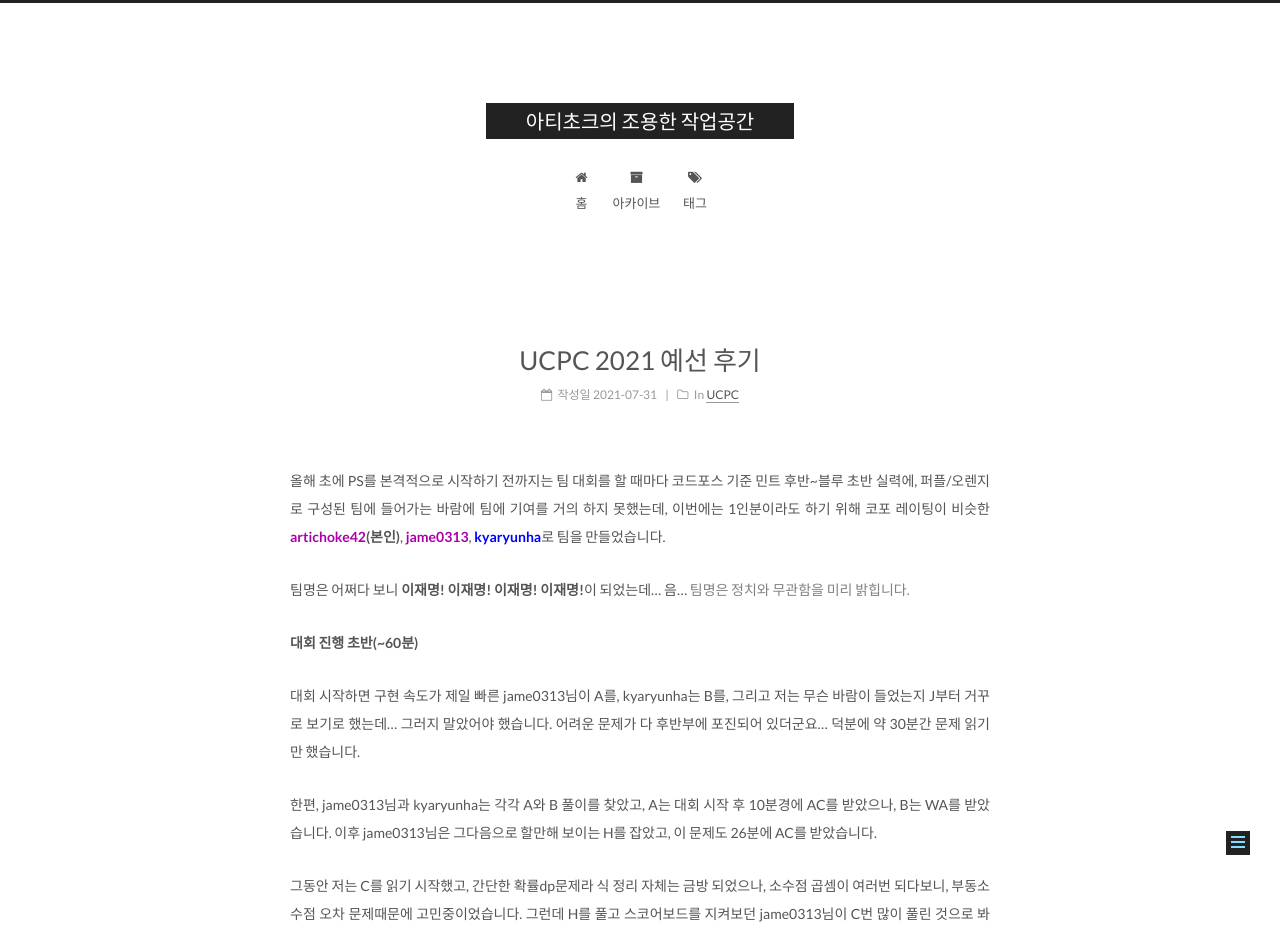
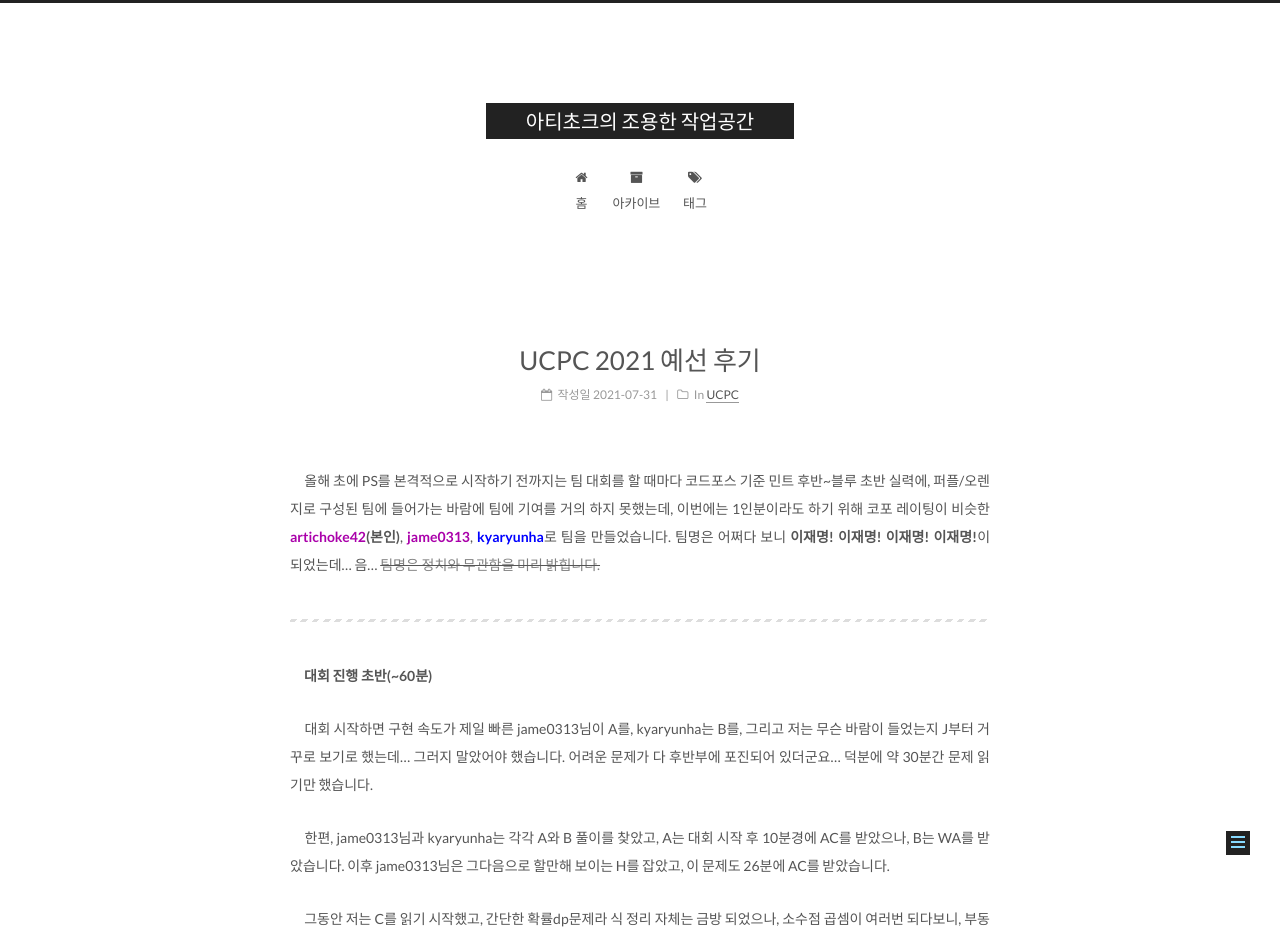
Before and after one commit to you4rin/you4rin.github.io, a Jekyll site: the page built from _posts/2021-07-31-UCPC-2021-예선-후기.md, in a window 1280 px wide. Shown: the top 933 px of the page. Built offline with Jekyll 4.4.1, drawn with Linux system fonts in a browser that asks for light colours.

Commit message:
change blog post format

```diff
--- a/_posts/2021-07-31-UCPC-2021-예선-후기.md
+++ b/_posts/2021-07-31-UCPC-2021-예선-후기.md
@@ -5,31 +5,30 @@ categories:
 tags:
 ---
 
-올해 초에 PS를 본격적으로 시작하기 전까지는 팀 대회를 할 때마다 코드포스 기준 민트 후반~블루 초반 실력에, 퍼플/오렌지로 구성된 팀에 들어가는 바람에 팀에 기여를 거의 하지 못했는데, 이번에는 1인분이라도 하기 위해 코포 레이팅이 비슷한 **<font color='#aa00aa'>artichoke42</font>(본인)**, **<font color='#aa00aa'>jame0313</font>**, **<font color='#0000ff'>kyaryunha</font>**로 팀을 만들었습니다.
+　올해 초에 PS를 본격적으로 시작하기 전까지는 팀 대회를 할 때마다 코드포스 기준 민트 후반~블루 초반 실력에, 퍼플/오렌지로 구성된 팀에 들어가는 바람에 팀에 기여를 거의 하지 못했는데, 이번에는 1인분이라도 하기 위해 코포 레이팅이 비슷한 **<font color='#aa00aa'>artichoke42</font>(본인)**, **<font color='#aa00aa'>jame0313</font>**, **<font color='#0000ff'>kyaryunha</font>**로 팀을 만들었습니다. 팀명은 어쩌다 보니 **이재명! 이재명! 이재명! 이재명!**이 되었는데... 음... ~~<font color='#808080'>팀명은 정치와 무관함을 미리 밝힙니다.</font>~~
+<hr/>
 
-팀명은 어쩌다 보니 **이재명! 이재명! 이재명! 이재명!**이 되었는데... 음... <font color='#808080'>팀명은 정치와 무관함을 미리 밝힙니다.</font>
+　**대회 진행 초반(~60분)**
 
+　대회 시작하면 구현 속도가 제일 빠른 jame0313님이 A를, kyaryunha는 B를, 그리고 저는 무슨 바람이 들었는지 J부터 거꾸로 보기로 했는데... 그러지 말았어야 했습니다. 어려운 문제가 다 후반부에 포진되어 있더군요... 덕분에 약 30분간 문제 읽기만 했습니다.
 
-**대회 진행 초반(~60분)**
+　한편, jame0313님과 kyaryunha는 각각 A와 B 풀이를 찾았고, A는 대회 시작 후 10분경에 AC를 받았으나, B는 WA를 받았습니다. 이후 jame0313님은 그다음으로 할만해 보이는 H를 잡았고, 이 문제도 26분에 AC를 받았습니다.
 
-대회 시작하면 구현 속도가 제일 빠른 jame0313님이 A를, kyaryunha는 B를, 그리고 저는 무슨 바람이 들었는지 J부터 거꾸로 보기로 했는데... 그러지 말았어야 했습니다. 어려운 문제가 다 후반부에 포진되어 있더군요... 덕분에 약 30분간 문제 읽기만 했습니다.
+　그동안 저는 C를 읽기 시작했고, 간단한 확률dp문제라 식 정리 자체는 금방 되었으나, 소수점 곱셈이 여러번 되다보니, 부동소수점 오차 문제때문에 고민중이었습니다. 그런데 H를 풀고 스코어보드를 지켜보던 jame0313님이 C번 많이 풀린 것으로 봐서 부동소수점 문제가 없을 것 같다고, 믿음의 long double을 써보겠다고 해서, 정리한 식을 넘겨주고, 저는 B를 오래 잡고 있었던 kyaryunha의 B 코드를 보고, 반례를 던져줬습니다. 그 결과, C는 40분에 AC, B는 51분에 AC를 받았습니다.
+<hr/>
 
-한편, jame0313님과 kyaryunha는 각각 A와 B 풀이를 찾았고, A는 대회 시작 후 10분경에 AC를 받았으나, B는 WA를 받았습니다. 이후 jame0313님은 그다음으로 할만해 보이는 H를 잡았고, 이 문제도 26분에 AC를 받았습니다.
+　**대회 진행 중반(~120분)**
 
-그동안 저는 C를 읽기 시작했고, 간단한 확률dp문제라 식 정리 자체는 금방 되었으나, 소수점 곱셈이 여러번 되다보니, 부동소수점 오차 문제때문에 고민중이었습니다. 그런데 H를 풀고 스코어보드를 지켜보던 jame0313님이 C번 많이 풀린 것으로 봐서 부동소수점 문제가 없을 것 같다고, 믿음의 long double을 써보겠다고 해서, 정리한 식을 넘겨주고, 저는 B를 오래 잡고 있었던 kyaryunha의 B 코드를 보고, 반례를 던져줬습니다. 그 결과, C는 40분에 AC, B는 51분에 AC를 받았습니다.
+　4솔브 이후 스코어보드를 봤을때, D랑 G가 많이 풀려서, 제가 D를, 나머지 두명은 G를 같이 논의해보기로 했습니다. D는 지문 읽자마자 dp라는 생각이 들어서 dp로 풀었다가 WA를 맞았는데, 다시 생각해보니 믿음의 그리디(?)가 가능해보여서 제출했고, 이번에는 AC(61분)을 받았습니다.
 
+　이후 셋이서 다같이 G로 30분간 뇌절하다가, 스코어보드 상으로 E랑 I를 푼 사람이 많아서 저는 E랑 I를 손대기 시작했습니다. E는 naive하게는 N-K+1개의 길이 K의 연속한 구간에 대해 t값을 기준으로 삼분탐색하면 될 것 같다고 팀원들에게 전달했더니, jame0313님이 세그트리 쓰면 O(Nlg^2N)에 가능할 것 같다고 해서 코딩을 맡겼고, I는 constructive한 풀이를 금방 찾았으나, 구현이 많이 빡세보였습니다. 둘다 구현하다가 뇌절할 것 같아서 각각 I 코딩을 따로 하기로 했는데, 사실 코딩 시작한 시점이 대회 시작 90분 전이었음에도 대회 종료 전에 코딩 끝낼 자신이 없었습니다..
+<hr/>
 
-**대회 진행 중반(~120분)**
+　**대회 후반(~180분)**
 
-4솔브 이후 스코어보드를 봤을때, D랑 G가 많이 풀려서, 제가 D를, 나머지 두명은 G를 같이 논의해보기로 했습니다. D는 지문 읽자마자 dp라는 생각이 들어서 dp로 풀었다가 WA를 맞았는데, 다시 생각해보니 믿음의 그리디(?)가 가능해보여서 제출했고, 이번에는 AC(61분)을 받았습니다.
-
-이후 셋이서 다같이 G로 30분간 뇌절하다가, 스코어보드 상으로 E랑 I를 푼 사람이 많아서 저는 E랑 I를 손대기 시작했습니다. E는 naive하게는 N-K+1개의 길이 K의 연속한 구간에 대해 t값을 기준으로 삼분탐색하면 될 것 같다고 팀원들에게 전달했더니, jame0313님이 세그트리 쓰면 O(Nlg^2N)에 가능할 것 같다고 해서 코딩을 맡겼고, I는 constructive한 풀이를 금방 찾았으나, 구현이 많이 빡세보였습니다. 둘다 구현하다가 뇌절할 것 같아서 각각 I 코딩을 따로 하기로 했는데, 사실 코딩 시작한 시점이 대회 시작 90분 전이었음에도 대회 종료 전에 코딩 끝낼 자신이 없었습니다..
-
-
-**대회 후반(~180분)**
-
-구현을 맡긴 H에서 131분에 AC를 받았고, jame0313님은 다시 G를 풀기로 했습니다. 그리고 I 코딩 진행도가 kyaryunha쪽이 더 되어있는 것 같아, I 구현을 그쪽에 맡기고 저도 G 풀이 생각하는 쪽으로 선회했습니다. 그러던 중 jame0313님이 상자에 들어있는 공들의 숫자를 공차가 소수인 등차수열로 두는 아이디어를 제안했는데, 두 소수의 공배수에 대한 처리 문제가 있었습니다. 한 10분정도 더 뇌절한 뒤, 공차를 2000 이상 2500 이하의 소수로 두면, 공 개수가 최대 2000개까지기 때문에 공배수 문제를 해결할 수 있고, 공에 적힌 숫자도 500만 이하로 유지할 수 있다는 사실을 발견했고, jame0313님에게 코딩을 맡긴 결과 161분에 AC를 받았습니다. G 풀고 난 뒤엔 다른 문제 손대기엔 늦었다 싶어서 끝날때까지 I 구현을 지켜봤는데.. 아쉽게도 제출을 못해본 채로 대회가 종료되었습니다 ㅠㅠ...
+　구현을 맡긴 H에서 131분에 AC를 받았고, jame0313님은 다시 G를 풀기로 했습니다. 그리고 I 코딩 진행도가 kyaryunha쪽이 더 되어있는 것 같아, I 구현을 그쪽에 맡기고 저도 G 풀이 생각하는 쪽으로 선회했습니다. 그러던 중 jame0313님이 상자에 들어있는 공들의 숫자를 공차가 소수인 등차수열로 두는 아이디어를 제안했는데, 두 소수의 공배수에 대한 처리 문제가 있었습니다. 한 10분정도 더 뇌절한 뒤, 공차를 2000 이상 2500 이하의 소수로 두면, 공 개수가 최대 2000개까지기 때문에 공배수 문제를 해결할 수 있고, 공에 적힌 숫자도 500만 이하로 유지할 수 있다는 사실을 발견했고, jame0313님에게 코딩을 맡긴 결과 161분에 AC를 받았습니다. G 풀고 난 뒤엔 다른 문제 손대기엔 늦었다 싶어서 끝날때까지 I 구현을 지켜봤는데.. 아쉽게도 제출을 못해본 채로 대회가 종료되었습니다 ㅠㅠ...
+<hr/>
 
 ![github](https://user-images.githubusercontent.com/51073213/127745958-2e938c5c-3377-4726-bce9-c81dde546160.png)
 
-대회 결과 7솔브를 하여 32등에 안착했습니다! 본선 진출 안정권 성적이긴 하지만, I를 못풀어서 8솔(및 solved.ac 기준 플레티넘 이하 문제 올솔)을 놓친 것과, G를 너무 늦게 생각해서 페널티 좀 쌓인게 아쉬웠습니다. 그리고 풀이 떠올린 문제는 여러개(C, D, G, I)지만 정작 제가 직접 코딩까지 한건 D밖에 없네요.. 이번 대회를 제 구현 능력의 심각성도 깨닫게 된 것 같습니다. 구현 연습 좀 해야겠어요 ㅠㅠ
+　대회 결과 7솔브를 하여 32등에 안착했습니다! 본선 진출 안정권 성적이긴 하지만, I를 못풀어서 8솔(및 solved.ac 기준 플레티넘 이하 문제 올솔)을 놓친 것과, G를 너무 늦게 생각해서 페널티 좀 쌓인게 아쉬웠습니다. 그리고 풀이 떠올린 문제는 여러개(C, D, G, I)지만 정작 제가 직접 코딩까지 한건 D밖에 없네요.. 이번 대회를 제 구현 능력의 심각성도 깨닫게 된 것 같습니다. 구현 연습 좀 해야겠어요 ㅠㅠ
```
